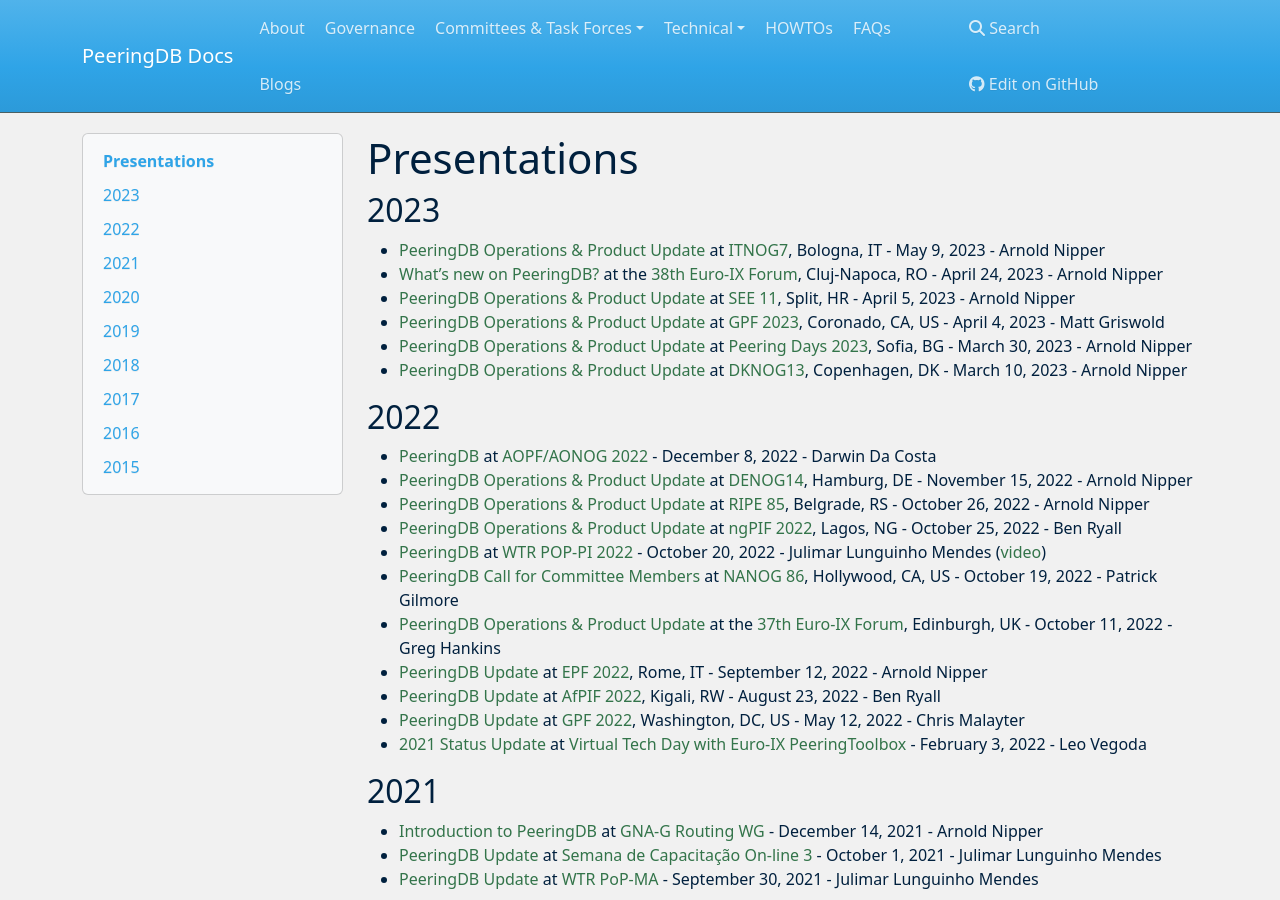
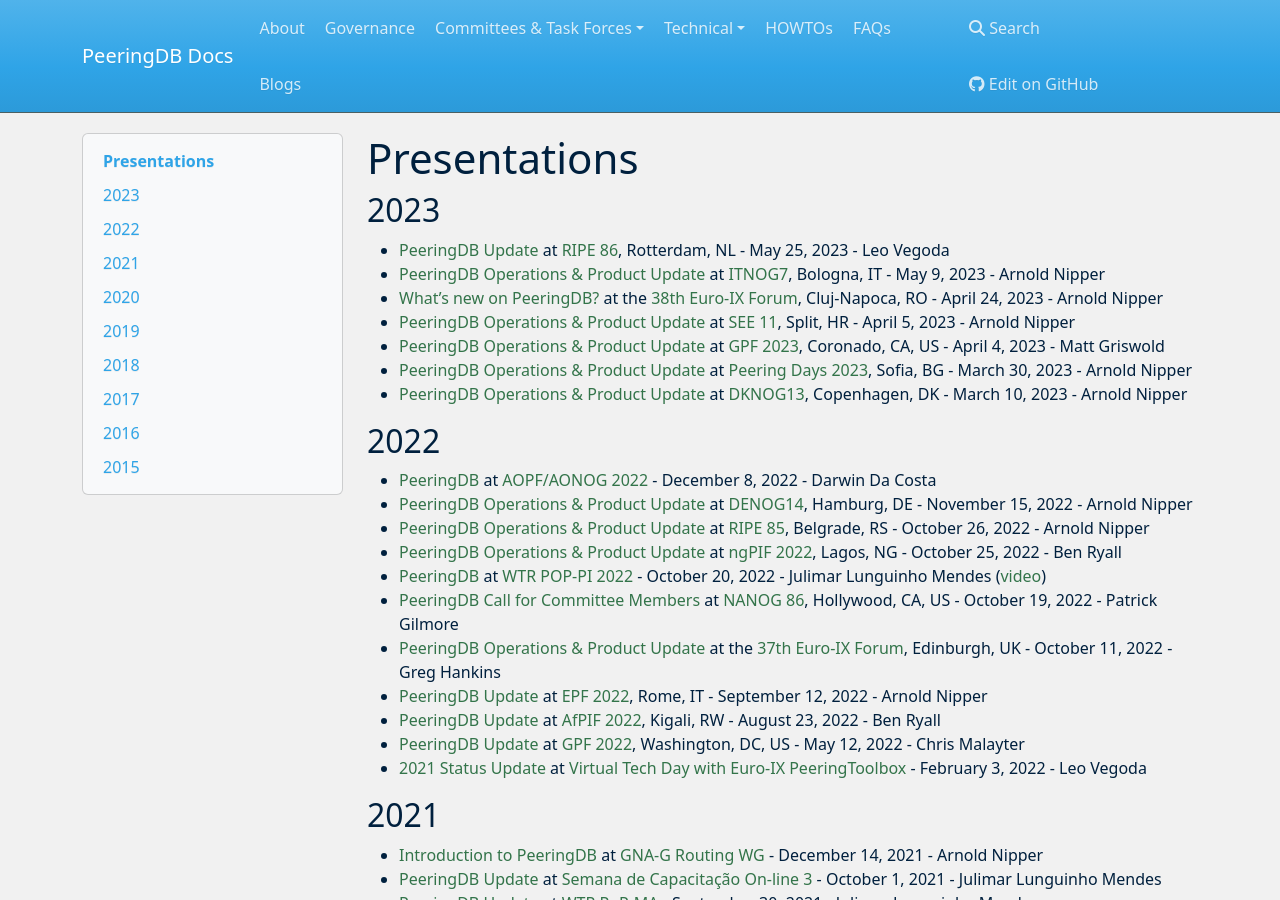
Before and after one commit to peeringdb/docs, an MkDocs documentation site: the page built from docs/presentations.md, in a window 1280 px wide and 900 px high. Built offline with MkDocs 1.6.1, drawn with Linux system fonts in a browser that asks for light colours; nearby versions of some CDN libraries.

Commit message:
Added Leo's RIPE presentation.

```diff
--- a/docs/presentations.md
+++ b/docs/presentations.md
@@ -2,6 +2,7 @@
 
 ## 2023
 
+- [PeeringDB Update](presentation/20230525_RIPE86_Leo_Vegoda.pdf) at [RIPE 86](https://ripe86.ripe.net/), Rotterdam, NL - May 25, 2023 - Leo Vegoda
 - [PeeringDB Operations & Product Update](presentation/20230510_ITNOG7_Arnold_Nipper.pdf) at [ITNOG7](https://www.itnog.it/itnog7/), Bologna, IT - May 9, 2023 - Arnold Nipper
 - [What’s new on PeeringDB?](presentation/20230424_38_Euro-IX_Arnold_Nipper.pdf) at the [38th Euro-IX Forum](https://www.euro-ix.net/en/events/fora/38th-euro-ix-forum/program/), Cluj-Napoca, RO - April 24, 2023 - Arnold Nipper
 - [PeeringDB Operations & Product Update](presentation/20230404_SEE11_Arnold_Nipper.pdf) at [SEE 11](https://www.ripe.net/participate/meetings/regional-meetings/see/see-11), Split, HR - April 5, 2023 - Arnold Nipper
```
Also changed, not shown: 1 other file.
